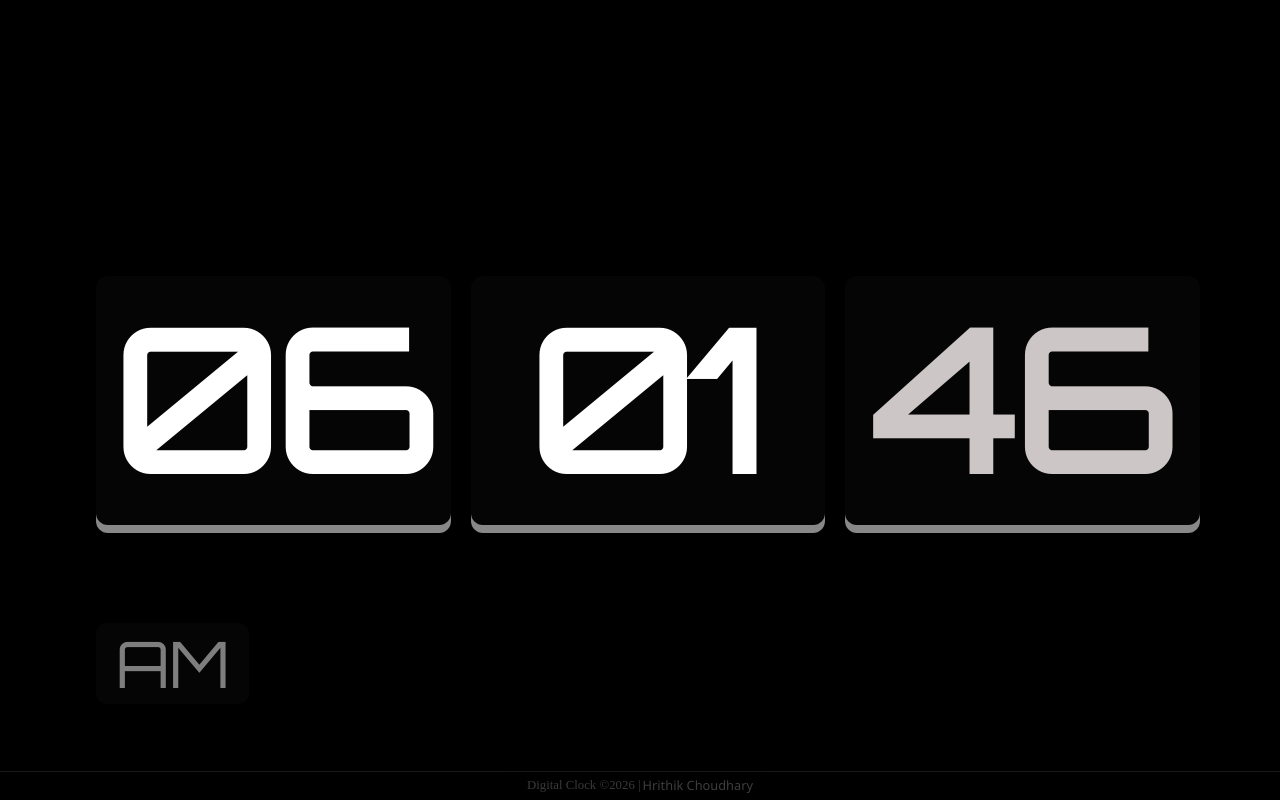
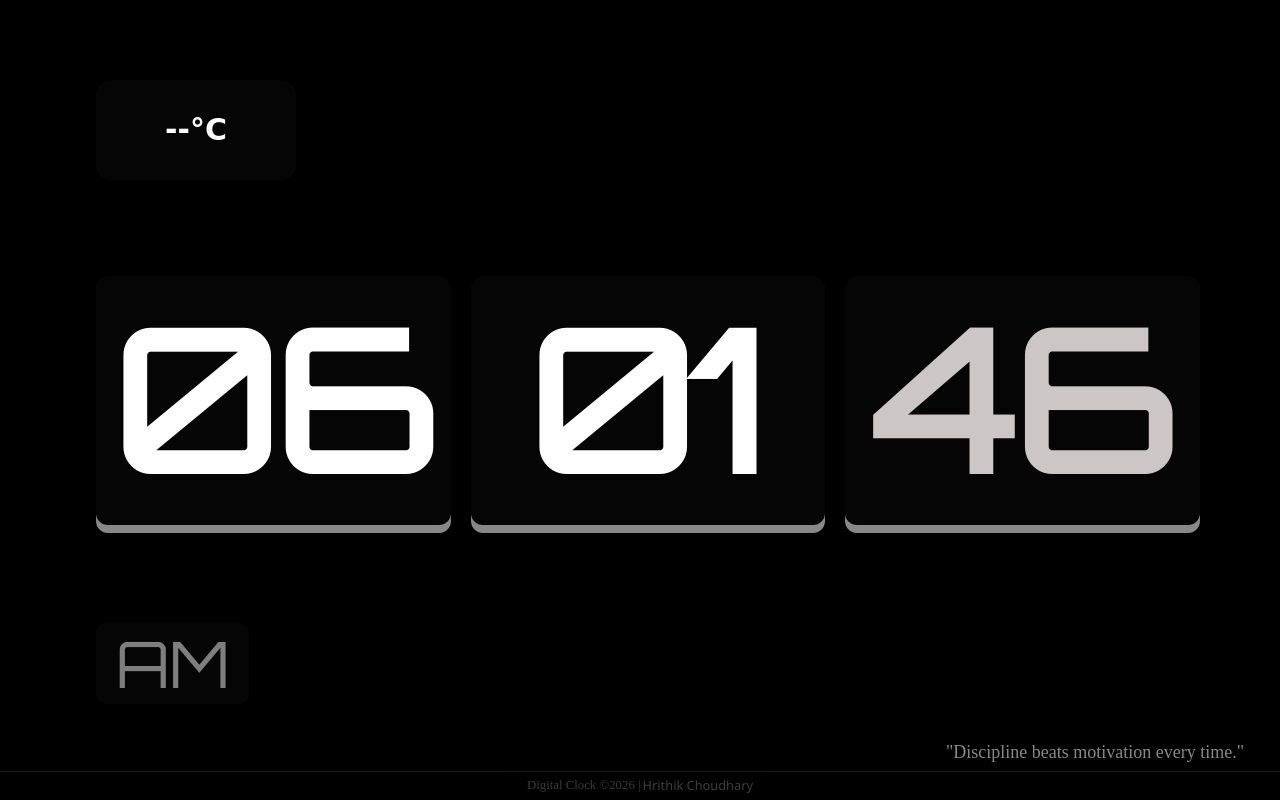
Before and after one commit to ihrithikchoudhary/motivationclock, a plain HTML site: page index.html in a window 1280 px wide. Drawn offline with Linux system fonts and the light colour scheme; no server answers; a web font is replaced by a local one.

Commit message:
Update index.html

```diff
--- a/index.html
+++ b/index.html
@@ -213,5 +213,109 @@
 
 
 </script>
+<style>
+  @font-face {
+    font-family: 'digital-clock-font';
+    src: url('put_the_location_to_your_font.ttf or .otf');
+}
 
+#weather_updates {
+    display: flex;
+    align-items: center;
+    justify-content: center;
+    height: 100px;
+    background-color: #302c2c21;
+    width: 200px;
+    position: absolute;
+    left: 6rem;
+    top: 5rem;
+    z-index: 1111;
+    overflow: hidden;
+    border-radius: 15px;
+    color: #fff;
+    gap: 2px;
+    font-family: "Sacramento", cursive;
+}
+
+#weather_updates img {
+    height: 60px;
+    margin-right: 1rem;
+    padding: 8px;
+}
+
+#weather_updates .card {
+    background-color: transparent;
+    padding: 8px;
+    border-radius: 12px;
+    text-align: center;
+    justify-content: center;
+    line-height: 1;
+}
+
+#weather_updates .card #temp {
+    font-size: 30px;
+    font-weight: bold;
+    margin: 10px;
+}
+
+#city {
+    font-size: 10px;
+    display: none;
+}
+
+#status {
+    font-size: 12px;
+}
+
+
+#timebox .quote-box{
+    display: flex;
+    flex-direction: column;
+    align-items: center;
+    justify-content: center;
+    width: 40%;
+    height: 60px;
+    color: #ffffff52;
+    position: absolute;
+    right: 2rem;
+    font-size: 18px;
+    bottom: 18px;
+}
+
+#quote{
+    width: 100%;
+    padding: 4px;
+    text-align: right;
+}
+
+.flow-text {
+  background: linear-gradient(
+    90deg,
+    /* #22d3ee,
+    #a855f7,
+    #ec4899,
+    #22d3ee */
+    #888,
+    #888,
+    #8888,
+    #ddd
+  );
+
+  background-size: 300% 100%;
+  -webkit-background-clip: text;
+  background-clip: text;
+  color: transparent;
+  animation: flow 5s linear infinite;
+}
+
+@keyframes flow {
+  0% {
+    background-position: 0% 50%;
+  }
+  100% {
+    background-position: 300% 50%;
+  }
+
+}
+</style>
 </html>
```
